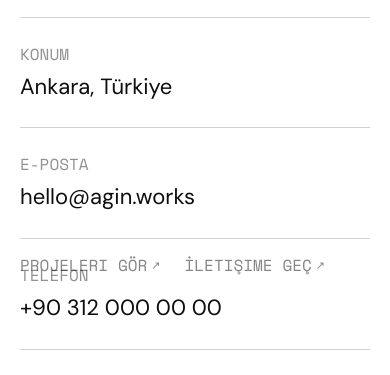
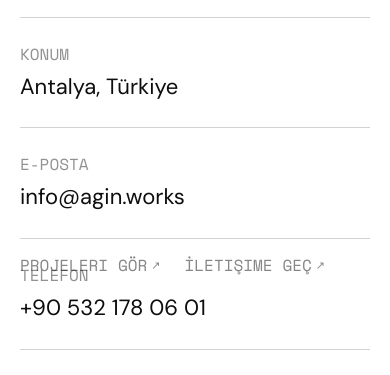
Before and after one commit to berfinagin/aginworks, a React (Vite) app: page /contact in a window 390 px wide. Shown: the part 555-930 px from the top of the page. Built offline with nearby package versions, Linux system fonts and the light colour scheme.

Commit message:
Update contact info: email to info@agin.works, location to Antalya, phone to +90 532 178 06 01
Co-Authored-By: Claude Sonnet 4.6 <noreply@anthropic.com>

```diff
--- a/src/i18n/translations.js
+++ b/src/i18n/translations.js
@@ -124,11 +124,11 @@ const translations = {
       title: 'Contact',
       intro: "Whether you have a project in mind or just want to talk about architecture — we'd love to hear from you.",
       locationLabel: 'Location',
-      locationValue: 'Ankara, Turkey',
+      locationValue: 'Antalya, Turkey',
       emailLabel: 'Email',
-      emailValue: 'hello@agin.works',
+      emailValue: 'info@agin.works',
       phoneLabel: 'Phone',
-      phoneValue: '+90 312 000 00 00',
+      phoneValue: '+90 532 178 06 01',
       instagramLabel: 'Instagram',
       instagramValue: '@aginworks',
       formName: 'Full name',
@@ -279,11 +279,11 @@ const translations = {
       title: 'İletişim',
       intro: 'Aklınızda bir proje olsun ya da sadece mimarlık hakkında konuşmak isteyin — sizi duymaktan memnuniyet duyarız.',
       locationLabel: 'Konum',
-      locationValue: 'Ankara, Türkiye',
+      locationValue: 'Antalya, Türkiye',
       emailLabel: 'E-posta',
-      emailValue: 'hello@agin.works',
+      emailValue: 'info@agin.works',
       phoneLabel: 'Telefon',
-      phoneValue: '+90 312 000 00 00',
+      phoneValue: '+90 532 178 06 01',
       instagramLabel: 'Instagram',
       instagramValue: '@aginworks',
       formName: 'Ad soyad',
```
